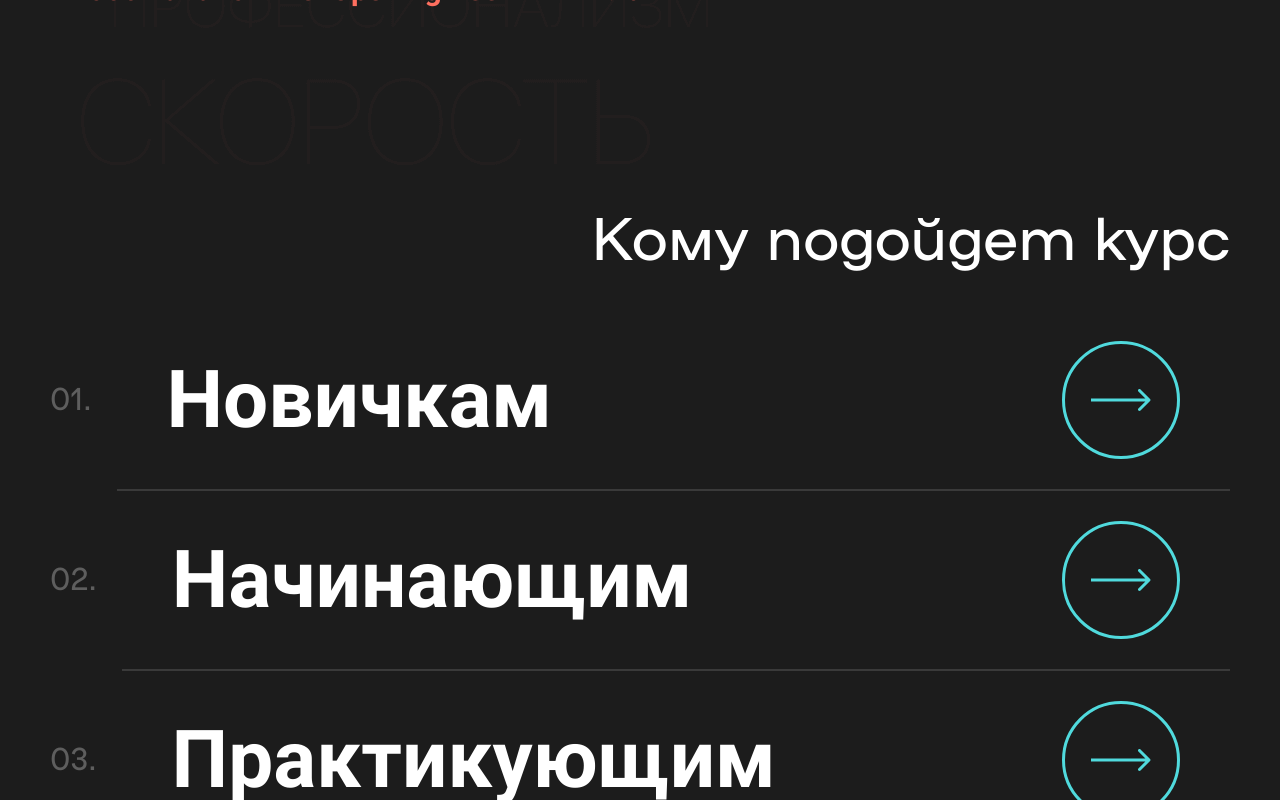
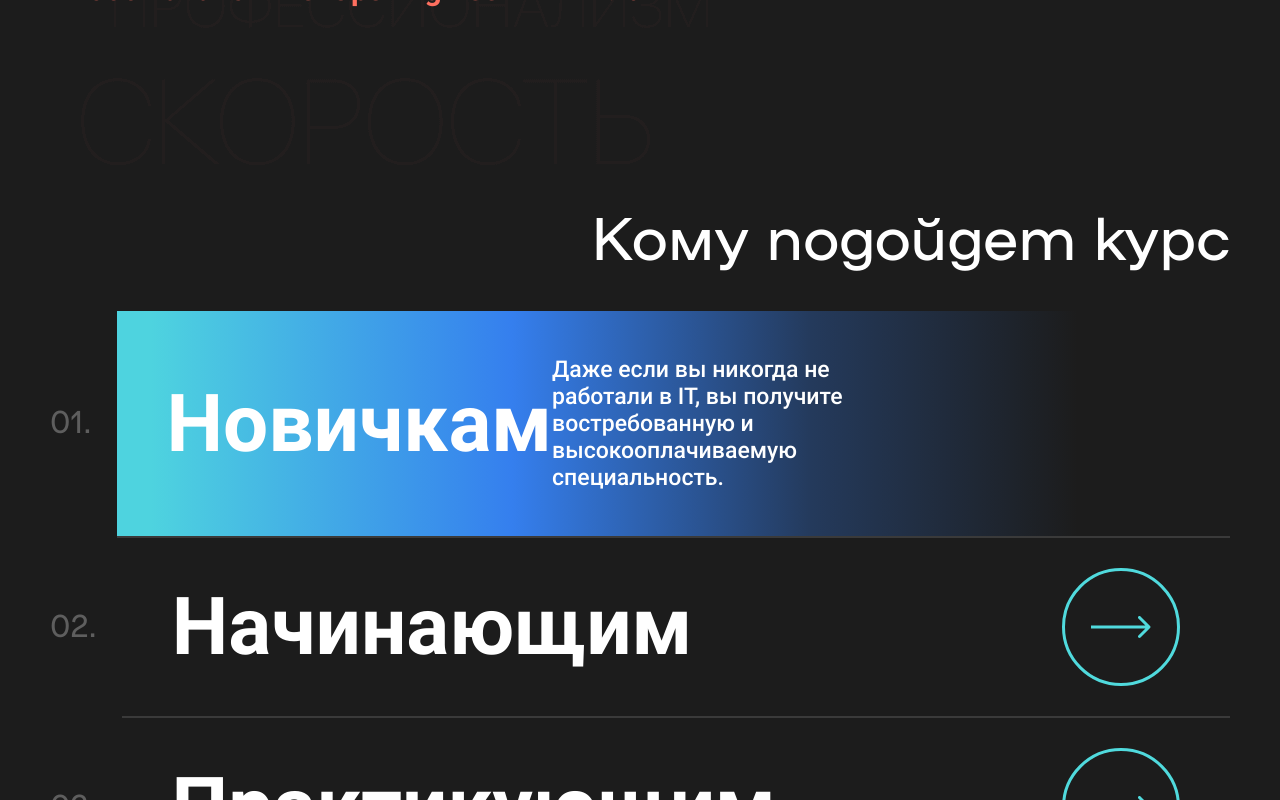
Before and after one commit to AirMous3/station, a React (Create React App) app: page / in a window 1280 px wide. Both pictures are taken after a click on the element 1121 px from the left and 3105 px from the top of the page. Shown: the part 2705-3505 px from the top of the page. Built offline with nearby package versions, Linux system fonts and the light colour scheme.

Commit message:
improve: add description about course on click arrow button

```diff
--- a/package.json
+++ b/package.json
@@ -1,12 +1,14 @@
 {
   "name": "my-app",
   "version": "0.1.0",
+  "homepage": "https://AirMous3.github.io/station",
   "private": true,
   "dependencies": {
     "@testing-library/jest-dom": "^5.14.1",
     "@testing-library/react": "^13.0.0",
     "@testing-library/user-event": "^13.2.1",
     "framer-motion": "^7.2.1",
+    "gh-pages": "^4.0.0",
     "react": "^18.2.0",
     "react-dom": "^18.2.0",
     "react-double-marquee": "^1.1.0",
@@ -18,7 +20,8 @@
     "start": "craco start",
     "build": "craco build",
     "test": "craco test",
-    "eject": "react-scripts eject"
+    "predeploy": "npm run build",
+    "deploy": "gh-pages -d build"
   },
   "eslintConfig": {
     "extends": [
--- /dev/null
+++ b/src/components/AboutCourse/Levels/components.js
@@ -0,0 +1,76 @@
+import { motion } from 'framer-motion';
+import styled, { css } from 'styled-components';
+
+import arrowImage from '@/assets/icons/arrow.svg';
+
+export const Wrapper = styled.div`
+  margin-top: 50px;
+  margin-bottom: 90px;
+  font-family: Roboto;
+  color: white;
+  min-height: 180px;
+`;
+export const LevelsWrapper = styled(motion.div)`
+  display: flex;
+  gap: 25px;
+  align-items: center;
+`;
+export const LevelNumber = styled(motion.div)`
+  font-family: Generator;
+  font-size: ${({ theme }) => theme.typography.size[7]};
+  color: ${({ theme }) => theme.colors.text.darkGrey};
+`;
+export const LevelTitle = styled(motion.div)`
+  font-weight: 700;
+  font-size: ${({ theme }) => theme.typography.size[12]};
+`;
+
+export const ArrowButton = styled.div`
+  border-radius: 50%;
+  min-width: 112px;
+  min-height: 112px;
+  border: 3px solid #50dadd;
+  background-image: url(${arrowImage});
+  background-repeat: no-repeat;
+  background-position: center;
+  cursor: pointer;
+  transition: display 0.5s ease-in-out;
+
+  ${({ active }) =>
+    active &&
+    css`
+      display: none;
+    `}
+`;
+
+export const LevelDescription = styled(motion.div)`
+  font-weight: 500;
+  max-width: 475px;
+  font-size: ${({ theme }) => theme.typography.size[4]};
+  margin-right: 300px;
+  margin-top: 15px;
+  margin-bottom: 15px;
+`;
+
+export const LevelWrapper = styled.div`
+  display: flex;
+  align-items: center;
+  justify-content: space-between;
+  border-bottom: 2px solid #3a3a3a;
+  width: 100%;
+  padding: 30px 50px;
+  min-height: 180px;
+  box-sizing: border-box;
+
+  ${({ active }) =>
+    active &&
+    css`
+      background: linear-gradient(
+        90deg,
+        #4ed3df 3.05%,
+        #357fee 35.48%,
+        #243a5c 62.35%,
+        #1c1c1c 86.3%
+      );
+    `}
+`;
--- /dev/null
+++ b/src/components/AboutCourse/Levels/config.js
@@ -0,0 +1,20 @@
+export const levelsConfig = [
+  {
+    number: '01.',
+    title: 'Новичкам',
+    description:
+      'Даже если вы никогда не работали в IT, вы получите востребованную и высокооплачиваемую специальность.',
+  },
+  {
+    number: '02.',
+    title: 'Начинающим',
+    description:
+      'Даже если вы никогда не работали в IT, вы получите востребованную и высокооплачиваемую специальность.',
+  },
+  {
+    number: '03.',
+    title: 'Практикующим',
+    description:
+      'Даже если вы никогда не работали в IT, вы получите востребованную и высокооплачиваемую специальность.',
+  },
+];
--- /dev/null
+++ b/src/components/AboutCourse/Levels/index.jsx
@@ -0,0 +1,41 @@
+import { useState } from 'react';
+
+import { levelsConfig } from '../Levels/config';
+import * as S from './components';
+import { ArrowButton } from './components';
+
+export const Levels = () => {
+  const [isOpenDescription, setIsOpenDescription] = useState();
+
+  const handleClick = (id) => {
+    setIsOpenDescription(id);
+  };
+  return (
+    <S.Wrapper>
+      {levelsConfig.map(({ number, title, description }) => {
+        let active = isOpenDescription === number;
+        return (
+          <S.LevelsWrapper key={number} layout>
+            <S.LevelNumber layout="preserve">{number}</S.LevelNumber>
+
+            <S.LevelWrapper active={active}>
+              <S.LevelTitle layout="preserve">{title}</S.LevelTitle>
+              {active && (
+                <S.LevelDescription
+                  initial={{ opacity: 0 }}
+                  animate={{ opacity: 1 }}
+                  exit={{ opacity: 0 }}
+                  transition={{ duration: 0.8 }}
+                >
+                  {description}
+                </S.LevelDescription>
+              )}
+
+              <ArrowButton active={active} onClick={() => handleClick(number)} />
+            </S.LevelWrapper>
+          </S.LevelsWrapper>
+        );
+      })}
+    </S.Wrapper>
+  );
+};
--- a/src/components/AboutCourse/index.jsx
+++ b/src/components/AboutCourse/index.jsx
@@ -1,6 +1,6 @@
 import { Button } from '@/components/Button';
 import { CourseFeatures } from '@/components/CourseFeatures';
-import { Levels } from '@/components/Levels';
+import { Levels } from '@/components/AboutCourse/Levels';
 import { Ticker } from '@/components/Ticker';
 
 import * as S from './components';
--- a/src/components/AboutTraining/components.js
+++ b/src/components/AboutTraining/components.js
@@ -36,12 +36,13 @@ export const Cross = styled.div`
   height: 15px;
   margin-right: 15px;
   cursor: pointer;
-  transition: transform 0.1s ease-in-out;
+  transition: transform 0.3s ease-in-out, margin-top 0.5s ease-in;
 
   ${({ active }) =>
     active &&
     css`
       transform: rotate(47.15deg);
+      margin-top: -75px;
     `}
 `;
 
--- a/src/components/Curriculum/components.js
+++ b/src/components/Curriculum/components.js
@@ -68,6 +68,7 @@ export const FeatureWrapper = styled.li`
   align-items: center;
   z-index: 2;
   margin-left: ${({ margin }) => margin};
+  transition: background 0.5s ;
 
   &:hover {
     ${FeatureNumber} {
--- a/src/components/Levels/components.js
+++ /dev/null
@@ -1,48 +0,0 @@
-import styled from 'styled-components';
-
-import arrowImage from '@/assets/icons/arrow.svg';
-
-export const Wrapper = styled.div`
-  margin-top: 50px;
-  margin-bottom: 90px;
-  font-family: Roboto;
-  color: white;
-`;
-export const LevelWrapper = styled.div`
-  display: flex;
-  gap: 25px;
-  align-items: center;
-`;
-export const LevelNumber = styled.div`
-  font-family: Generator;
-  font-size: ${({ theme }) => theme.typography.size[7]};
-  color: ${({ theme }) => theme.colors.text.darkGrey};
-`;
-export const LevelTitle = styled.div`
-  font-weight: 700;
-  font-size: ${({ theme }) => theme.typography.size[12]};
-`;
-export const TitleWrapper = styled.div`
-  display: flex;
-  align-items: center;
-  justify-content: space-between;
-  border-bottom: 2px solid #3a3a3a;
-  width: 100%;
-  padding: 30px 50px;
-
-  //TODO
-  &:first-child {
-    border-top: 2px solid #3a3a3a;
-  }
-`;
-
-export const ArrowButton = styled.div`
-  border-radius: 50%;
-  min-width: 112px;
-  min-height: 112px;
-  border: 3px solid #50dadd;
-  background-image: url(${arrowImage});
-  background-repeat: no-repeat;
-  background-position: center;
-  cursor: pointer;
-`;
--- a/src/components/Levels/config.js
+++ /dev/null
@@ -1,14 +0,0 @@
-export const levelsConfig = [
-  {
-    number: '01.',
-    title: 'Новичкам',
-  },
-  {
-    number: '02.',
-    title: 'Начинающим',
-  },
-  {
-    number: '03.',
-    title: 'Практикующим',
-  },
-];
--- a/src/components/Levels/index.jsx
+++ /dev/null
@@ -1,22 +0,0 @@
-import { levelsConfig } from '@/components/Levels/config';
-
-import * as S from './components';
-import { ArrowButton } from './components';
-
-export const Levels = () => {
-  return (
-    <S.Wrapper>
-      {levelsConfig.map(({ number, title }) => (
-        <S.LevelWrapper key={number}>
-          <S.LevelNumber>{number}</S.LevelNumber>
-
-          <S.TitleWrapper>
-            <S.LevelTitle>{title}</S.LevelTitle>
-
-            <ArrowButton />
-          </S.TitleWrapper>
-        </S.LevelWrapper>
-      ))}
-    </S.Wrapper>
-  );
-};
```
Also changed, not shown: 1 other file (tests, documents, lock files or other folders).
